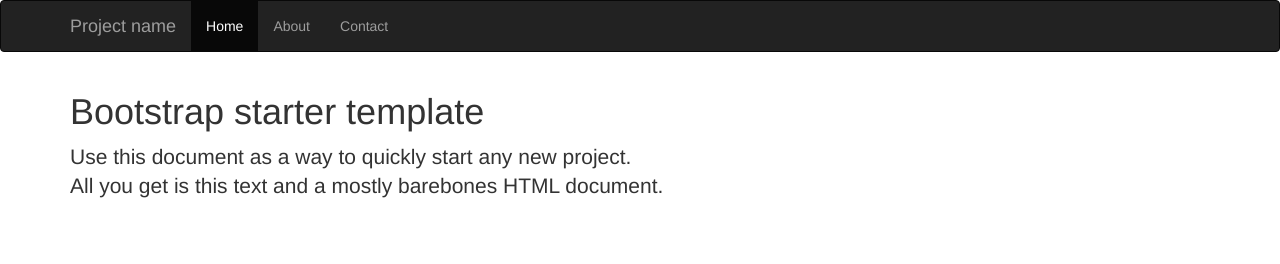
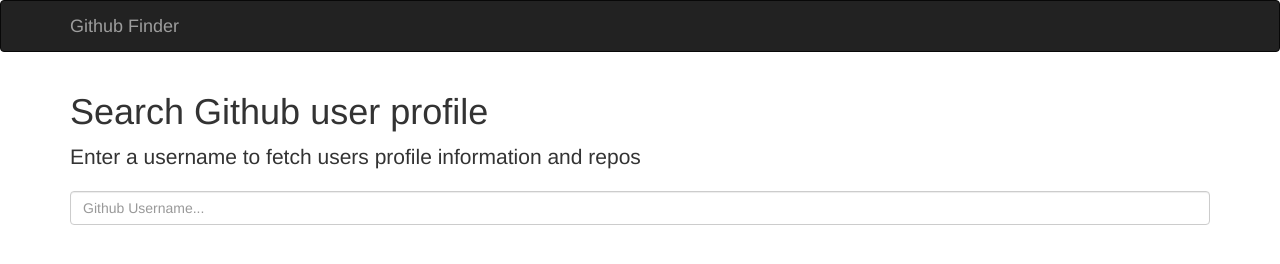
Before and after one commit to diploidal/GithubFinder, a plain HTML site: page index.html in a window 1280 px wide. Drawn offline with nearby package versions, Linux system fonts and the light colour scheme; files that its build step writes are made by us from their sources.

Commit message:
Created simple page with search box

```diff
--- a/index.html
+++ b/index.html
@@ -23,13 +23,11 @@
             <span class="icon-bar"></span>
             <span class="icon-bar"></span>
           </button>
-          <a class="navbar-brand" href="#">Project name</a>
+          <a class="navbar-brand" href="#">Github Finder</a>
         </div>
         <div id="navbar" class="collapse navbar-collapse">
           <ul class="nav navbar-nav">
-            <li class="active"><a href="#">Home</a></li>
-            <li><a href="#about">About</a></li>
-            <li><a href="#contact">Contact</a></li>
+
           </ul>
         </div><!--/.nav-collapse -->
       </div>
@@ -37,10 +35,13 @@
 
     <div class="container">
 
-      <div class="starter-template">
-        <h1>Bootstrap starter template</h1>
-        <p class="lead">Use this document as a way to quickly start any new project.<br> All you get is this text and a mostly barebones HTML document.</p>
+      <div class="searchContainer">
+        <h1>Search Github user profile</h1>
+        <p class="lead">Enter a username to fetch users profile information and repos</p>
+        <input type="text" id="searchUser" class="form-control" placeholder="Github Username...">
       </div>
+      <br/>
+      <div id="profile"></div>
 
     </div>
     <script src="https://maxcdn.bootstrapcdn.com/bootstrap/3.3.7/js/bootstrap.min.js"></script>
--- a/js/app.js
+++ b/js/app.js
@@ -0,0 +1,7 @@
+$(document).ready()(function(){
+
+
+
+
+
+});
```
